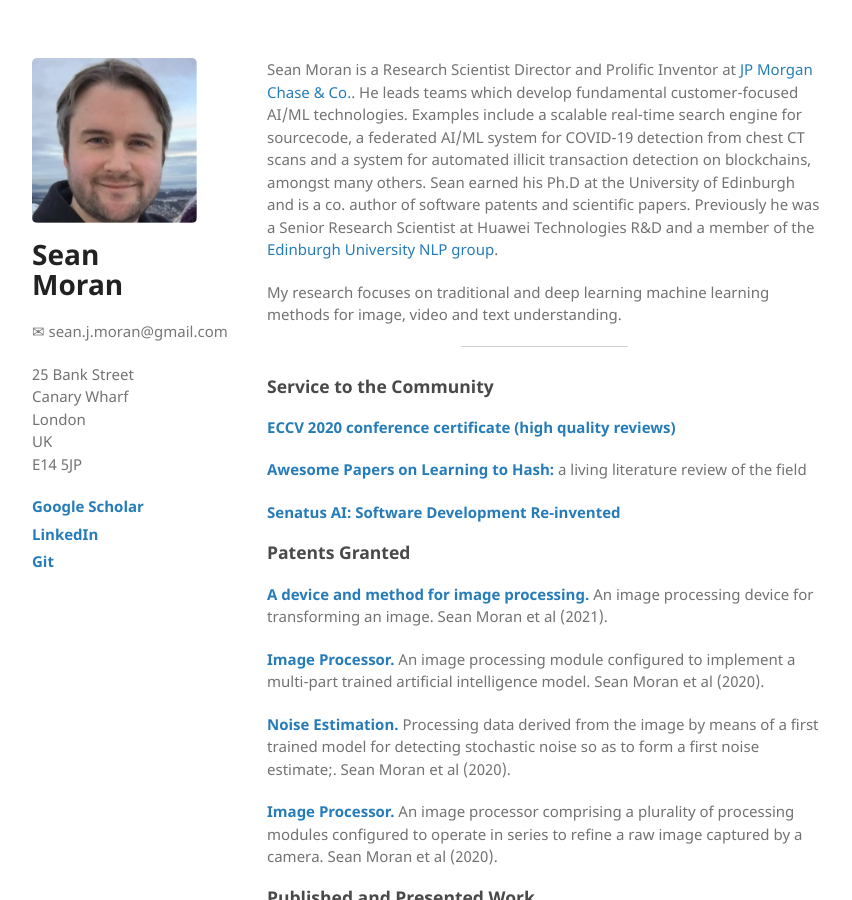
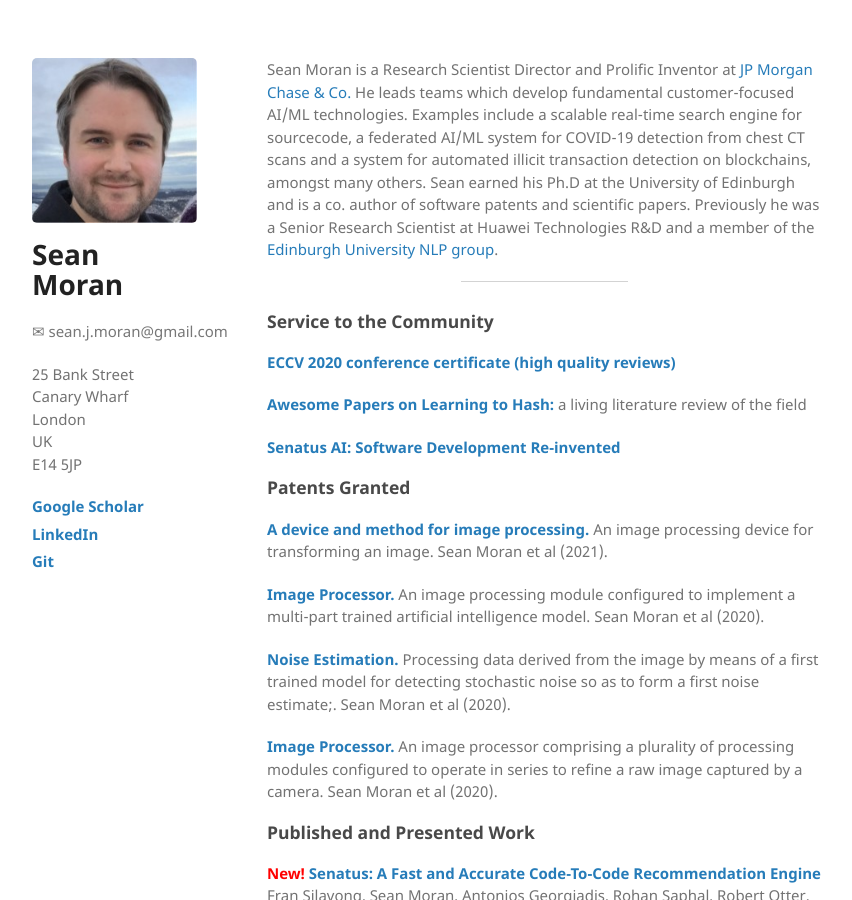
Before and after one commit to sjmoran/sjmoran.github.io, a Jekyll site: the page built from index.html, in a window 1280 px wide and 900 px high. Shown: the whole window, without its empty margins (26-878 px from the left). Built offline with Jekyll 4.4.1, drawn with Linux system fonts in a browser that asks for light colours.

Commit message:
Update index.html

```diff
--- a/index.html
+++ b/index.html
@@ -2,10 +2,8 @@
 layout: default
 ---
 
-<p>Sean Moran is a Research Scientist Director and Prolific Inventor at <a target="_blank" href="https://www.jpmorganchase.com/">JP Morgan Chase & Co.</a>. He leads teams which develop fundamental customer-focused AI/ML technologies. Examples include a scalable real-time search engine for sourcecode, a federated AI/ML system for COVID-19 detection from chest CT scans and a system for automated illicit transaction detection on blockchains, amongst many others. Sean earned his Ph.D at the University of Edinburgh and is a co. author of software patents and scientific papers.
+<p>Sean Moran is a Research Scientist Director and Prolific Inventor at <a target="_blank" href="https://www.jpmorganchase.com/">JP Morgan Chase & Co.</a> He leads teams which develop fundamental customer-focused AI/ML technologies. Examples include a scalable real-time search engine for sourcecode, a federated AI/ML system for COVID-19 detection from chest CT scans and a system for automated illicit transaction detection on blockchains, amongst many others. Sean earned his Ph.D at the University of Edinburgh and is a co. author of software patents and scientific papers.
 Previously he was a Senior Research Scientist at Huawei Technologies R&D and a member of the <a target="_blank" href="https://edinburghnlp.inf.ed.ac.uk/">Edinburgh University NLP group</a>.</p>
-
-<p>My research focuses on traditional and deep learning machine learning methods for image, video and text understanding.</p>
 
 <hr />
 
```
